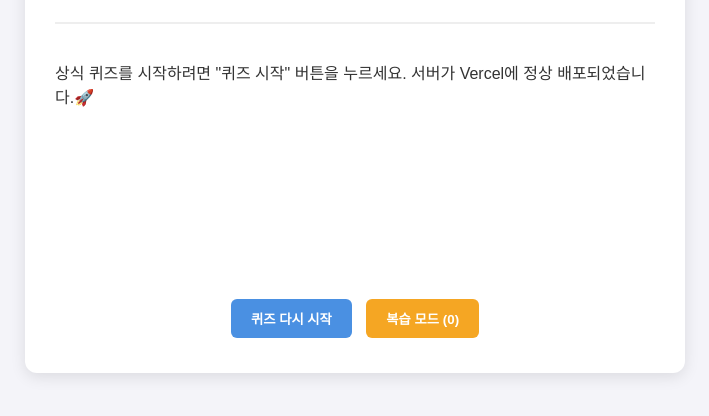
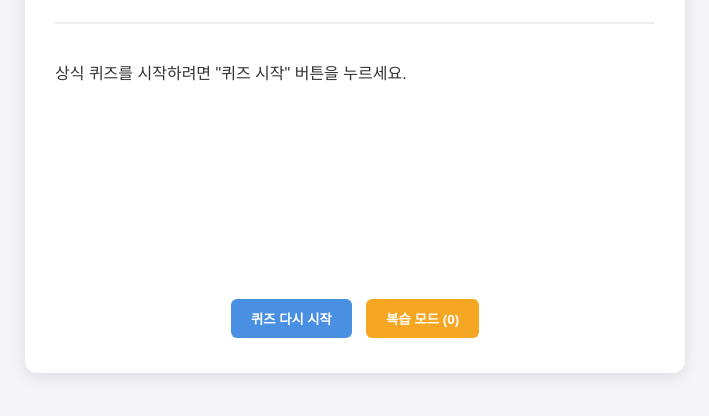
Before and after one commit to happyboy1327-sketch/daily-quiz220, a website: page index.html in a window 1280 px wide. Shown: the part 260-676 px from the top of the page, without its empty margins (285-994 px from the left). Drawn offline with Linux system fonts and the light colour scheme.

Commit message:
Update index.html

```diff
--- a/index.html
+++ b/index.html
@@ -382,7 +382,7 @@
 
         showHomeButtons();
         // 💡 Vercel 배포 후에는 로컬 서버 안내 문구 제거
-        quizContainer.innerHTML = '<p>상식 퀴즈를 시작하려면 "퀴즈 시작" 버튼을 누르세요. 서버가 Vercel에 정상 배포되었습니다.🚀</p>';
+        quizContainer.innerHTML = '<p>상식 퀴즈를 시작하려면 "퀴즈 시작" 버튼을 누르세요.</p>';
 
         // JavaScript 끝
     </script>
```
